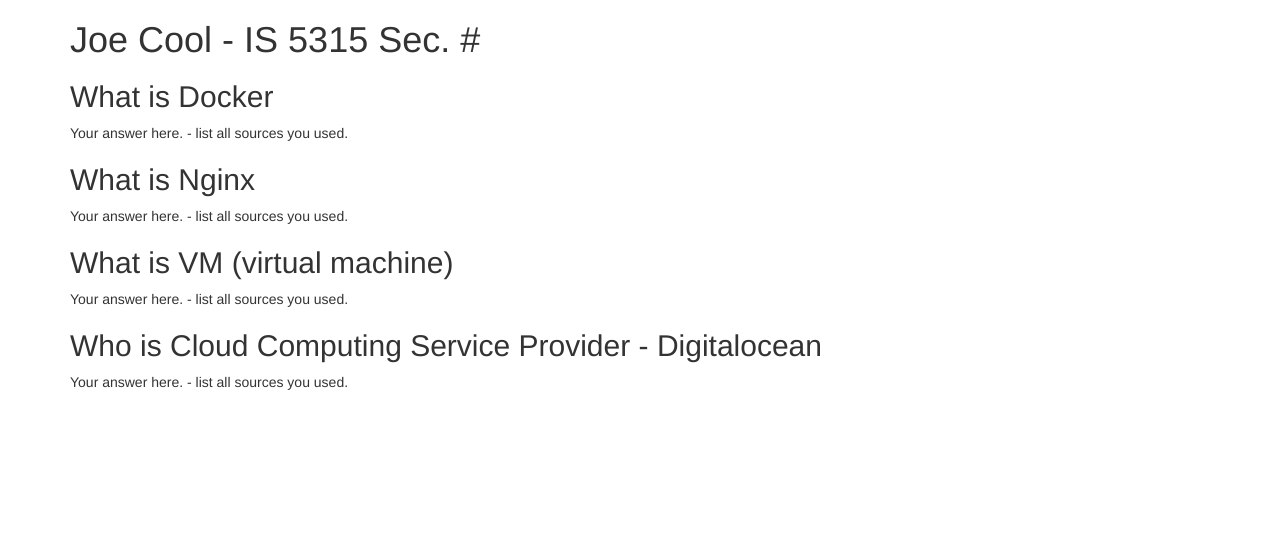
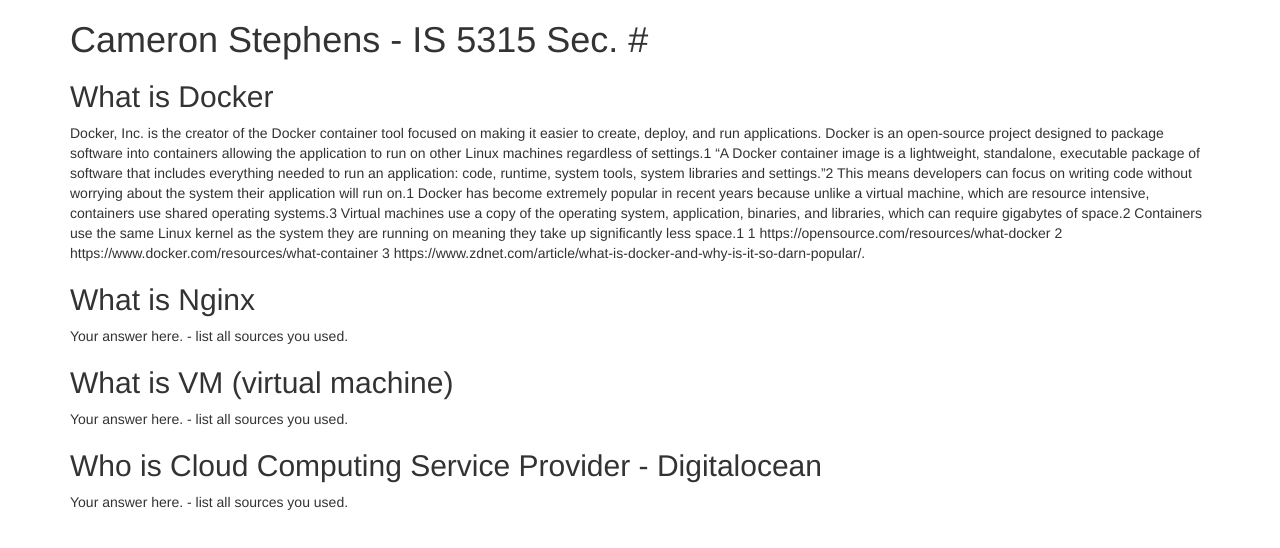
Before and after one commit to stephe29/5315-2018fq, a plain HTML site: page index.html in a window 1280 px wide. Drawn offline with nearby package versions, Linux system fonts and the light colour scheme.

Commit message:
hw files

```diff
--- a/index.html
+++ b/index.html
@@ -5,9 +5,15 @@
   </head>
   <body>
     <div class="container">
-      <h1>Joe Cool - IS 5315 Sec. #</h1>
+      <h1>Cameron Stephens - IS 5315 Sec. #</h1>
       <h2>What is Docker</h2>
-      <p>Your answer here. - list all sources you used.</p>
+      <p>Docker, Inc. is the creator of the Docker container tool focused on making it easier to create, deploy, and run applications. Docker is an open-source project designed to package software into containers allowing the application to run on other Linux machines regardless of settings.1 “A Docker container image is a lightweight, standalone, executable package of software that includes everything needed to run an application: code, runtime, system tools, system libraries and settings.”2 This means developers can focus on writing code without worrying about the system their application will run on.1
+
+      Docker has become extremely popular in recent years because unlike a virtual machine, which are resource intensive, containers use shared operating systems.3 Virtual machines use a copy of the operating system, application, binaries, and libraries, which can require gigabytes of space.2 Containers use the same Linux kernel as the system they are running on meaning they take up significantly less space.1
+
+      1 https://opensource.com/resources/what-docker
+      2 https://www.docker.com/resources/what-container
+      3 https://www.zdnet.com/article/what-is-docker-and-why-is-it-so-darn-popular/.</p>
       <h2>What is Nginx</h2>
       <p>Your answer here. - list all sources you used.</p>
       <h2>What is VM (virtual machine)</h2>
```
